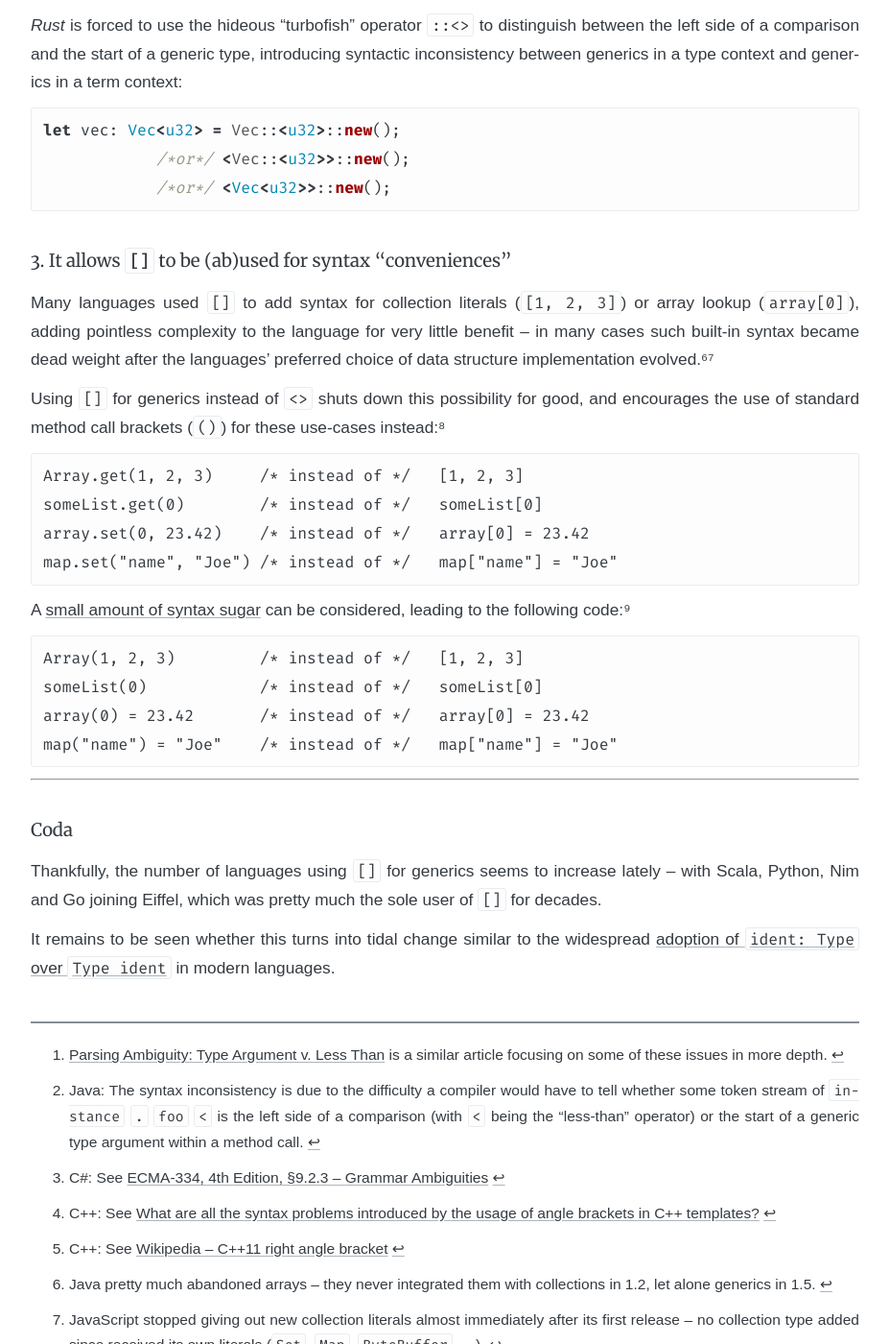
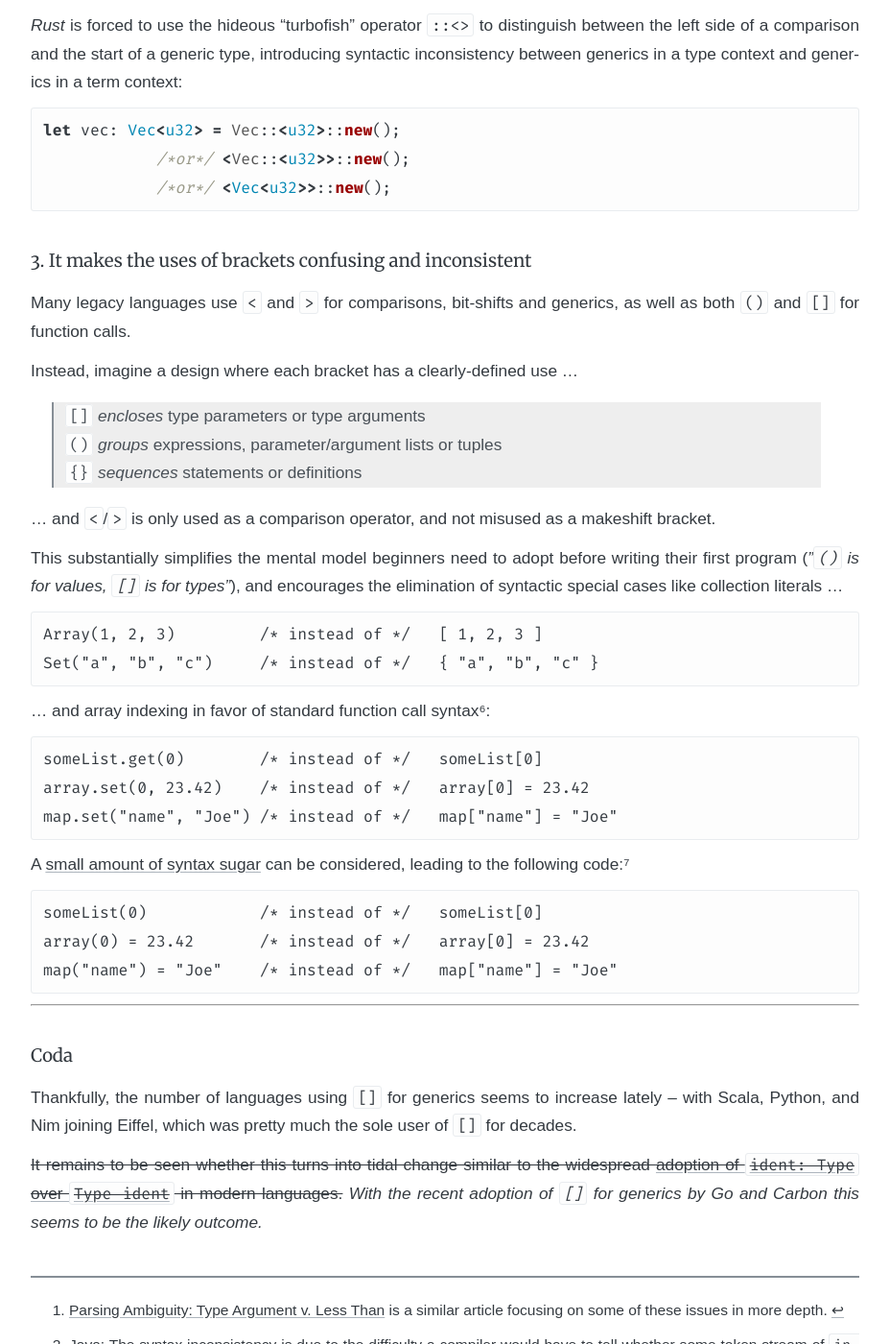
Before and after one commit to soc/soc.me, a Jekyll site: the page built from _languages/stop-using-angle-brackets-for-generics.md, in a window 1280 px wide and 1400 px high, scrolled down 1279 px. Shown: the whole window at 96% size, without its empty margins (176-1103 px from the left). Built offline with Jekyll 4.4.1, drawn with Linux system fonts in a browser that asks for light colours; some web fonts are replaced; some of the changed text lies outside the part shown.

Commit message:
improve stop-using-angle-brackets-for-generics

````diff
--- a/_languages/stop-using-angle-brackets-for-generics.md
+++ b/_languages/stop-using-angle-brackets-for-generics.md
@@ -58,18 +58,29 @@ let vec: Vec<u32> = Vec::<u32>::new();
             /*or*/ <Vec<u32>>::new();
 ```
 
-#### 3. It allows `[]` to be (ab)used for syntax "conveniences"
+#### 3. It makes the uses of brackets confusing and inconsistent
 
-Many languages used `[]` to add syntax for collection literals (`[1, 2, 3]`) or array lookup
-(`array[0]`), adding pointless complexity to the language for very little benefit – in many cases
-such built-in syntax became dead weight after the languages' preferred choice of data structure
-implementation evolved.[^javalit][^jslit]
+Many legacy languages use `<` and `>` for comparisons, bit-shifts and generics, as well as both `()` and `[]` for function calls.
 
-Using `[]` for generics instead of `<>` shuts down this possibility for good, and encourages the use
-of standard method call brackets (`()`) for these use-cases instead:[^nim]
+Instead, imagine a design where each bracket has a clearly-defined use ...
+
+> `[]` _encloses_ type parameters or type arguments<br/>
+> `()` _groups_ expressions, parameter/argument lists or tuples<br/>
+> `{}` _sequences_ statements or definitions<br/>
+
+... and `<`/`>` is only used as a comparison operator, and not misused as a makeshift bracket.
+
+This substantially simplifies the mental model beginners need to adopt before writing their first program
+(_"`()` is for values, `[]` is for types"_), and encourages the elimination of syntactic special cases like collection literals ...
 
 ```
-Array.get(1, 2, 3)     /* instead of */   [1, 2, 3]
+Array(1, 2, 3)         /* instead of */   [ 1, 2, 3 ]
+Set("a", "b", "c")     /* instead of */   { "a", "b", "c" }
+```
+
+... and array indexing in favor of standard function call syntax[^nim]:
+
+```
 someList.get(0)        /* instead of */   someList[0]
 array.set(0, 23.42)    /* instead of */   array[0] = 23.42
 map.set("name", "Joe") /* instead of */   map["name"] = "Joe"
@@ -78,7 +89,6 @@ map.set("name", "Joe") /* instead of */   map["name"] = "Joe"
 A [small amount of syntax sugar](languages/useful-syntax-sugar) can be considered, leading to the following code:[^pythonscala]
 
 ```
-Array(1, 2, 3)         /* instead of */   [1, 2, 3]
 someList(0)            /* instead of */   someList[0]
 array(0) = 23.42       /* instead of */   array[0] = 23.42
 map("name") = "Joe"    /* instead of */   map["name"] = "Joe"
@@ -89,9 +99,11 @@ map("name") = "Joe"    /* instead of */   map["name"] = "Joe"
 #### Coda
 
 Thankfully, the number of languages using `[]` for generics seems to increase lately –
-with Scala, Python, Nim and Go joining Eiffel, which was pretty much the sole user of `[]` for decades.
+with Scala, Python, and Nim joining Eiffel, which was pretty much the sole user of `[]` for decades.
 
-It remains to be seen whether this turns into tidal change similar to the widespread [adoption of `ident: Type` over `Type ident`](https://soc.me/languages/type-annotations) in modern languages.
+~~It remains to be seen whether this turns into tidal change similar to the widespread
+[adoption of `ident: Type` over `Type ident`](https://soc.me/languages/type-annotations) in modern languages.~~
+_With the recent adoption of `[]` for generics by Go and Carbon this seems to be the likely outcome._
 
 
 [^related]: [Parsing Ambiguity: Type Argument v. Less Than](https://keleshev.com/parsing-ambiguity-type-argument-v-less-than) is a similar article focusing on some of these issues in more depth.
````
Also changed, not shown: _languages/generics.md (+3 -3 lines).
